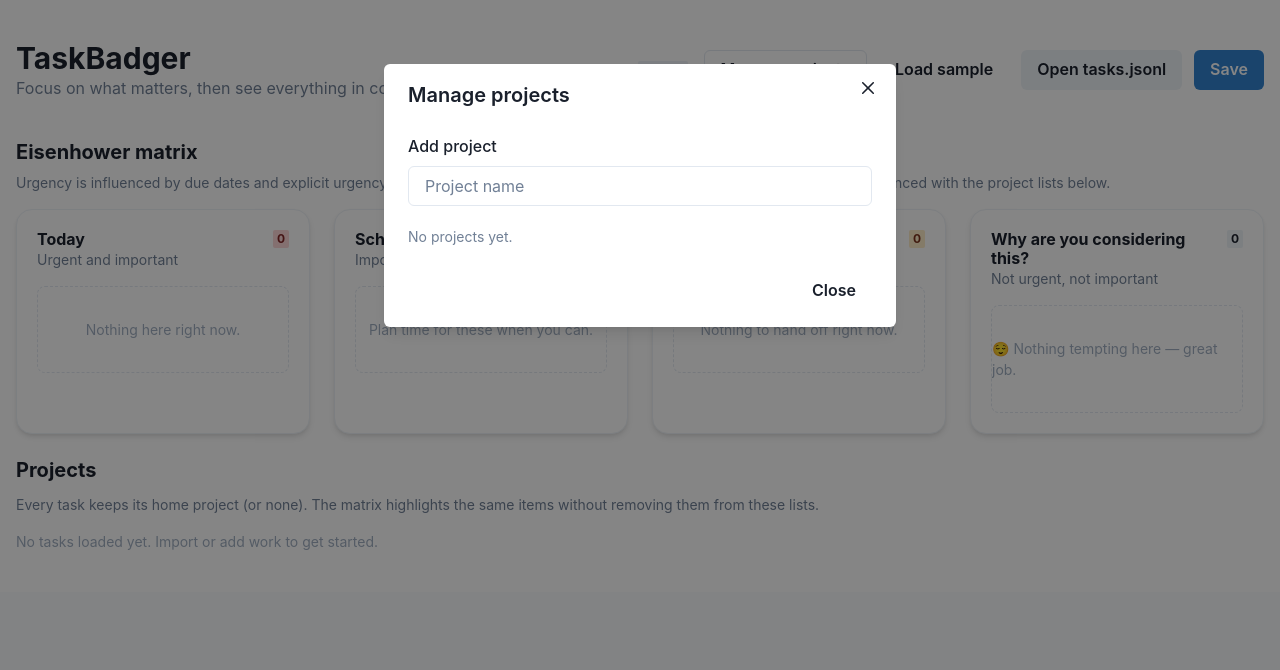
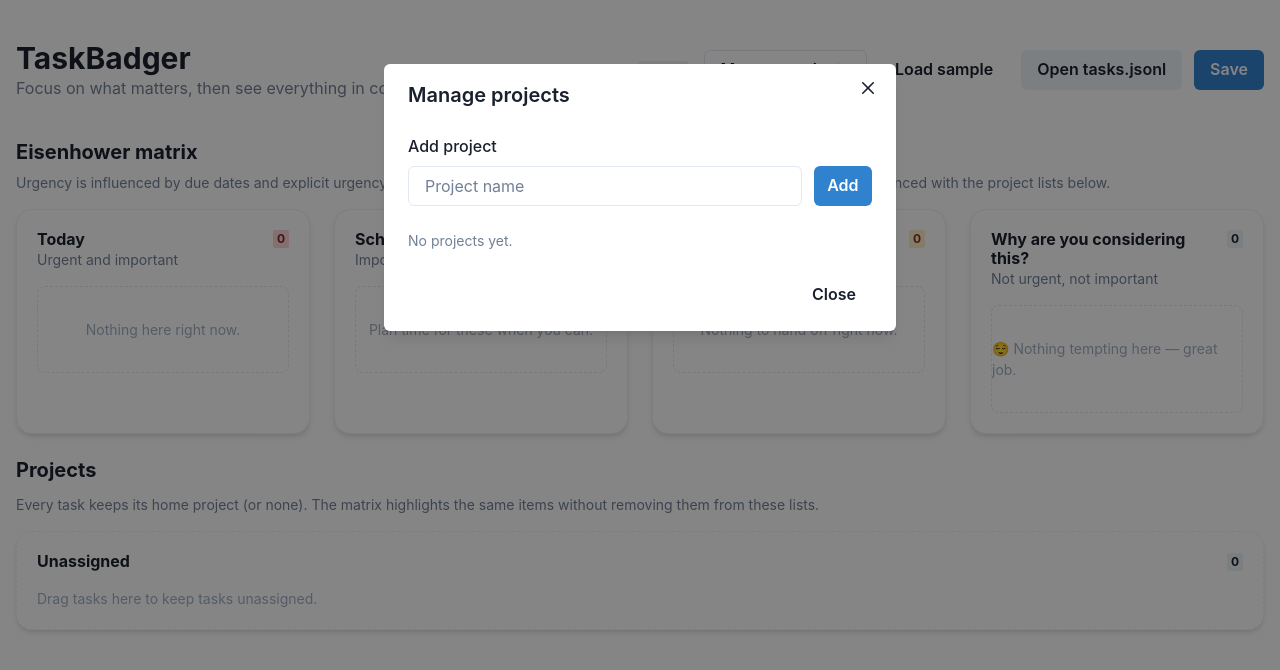
Before and after one commit to ashokfernandez/FocusBadger, a React (Vite) app: page / in a window 1280 px wide. Both pictures are taken after a click on the button "Manage projects". Shown: the top 670 px of the page. Built offline with nearby package versions, Linux system fonts and the light colour scheme.

Commit message:
feat(ui): polish project management and drag between lists

```diff
--- a/src/App.jsx
+++ b/src/App.jsx
@@ -65,6 +65,7 @@ function parseTags(value) {
 
 const MotionCircle = motion(Box);
 const MotionBadge = motion(Badge);
+const UNASSIGNED_LABEL = "Unassigned";
 
 function SaveStatusIndicator({ state }) {
   if (state.status === "saving") {
@@ -321,9 +322,57 @@ function MatrixQuadrant({
   );
 }
 
-function ProjectSection({ name, items, onEditTask, onToggleTask }) {
+function ProjectSection({
+  name,
+  projectKey,
+  items,
+  onEditTask,
+  onToggleTask,
+  onDropProject
+}) {
+  const allowDrop = Boolean(onDropProject);
+  const [isHover, setHover] = useState(false);
+
+  const handleDragOver = useCallback(
+    (event) => {
+      if (!allowDrop) return;
+      event.preventDefault();
+      if (event.dataTransfer) event.dataTransfer.dropEffect = "move";
+      if (!isHover) setHover(true);
+    },
+    [allowDrop, isHover]
+  );
+
+  const handleDragLeave = useCallback(() => {
+    setHover(false);
+  }, []);
+
+  const handleDrop = useCallback(
+    (event) => {
+      if (!allowDrop) return;
+      event.preventDefault();
+      setHover(false);
+      const raw = event.dataTransfer?.getData("text/plain");
+      if (!raw) return;
+      onDropProject?.(projectKey ?? undefined, raw);
+    },
+    [allowDrop, onDropProject, projectKey]
+  );
+
   return (
-    <Box borderWidth="1px" borderRadius="2xl" bg="white" boxShadow="md" p={5}>
+    <Box
+      borderWidth="1px"
+      borderRadius="2xl"
+      bg="white"
+      p={5}
+      boxShadow={allowDrop && isHover ? "xl" : "md"}
+      borderColor={allowDrop && isHover ? "purple.400" : "gray.100"}
+      borderStyle={allowDrop ? "dashed" : "solid"}
+      onDragOver={allowDrop ? handleDragOver : undefined}
+      onDragLeave={allowDrop ? handleDragLeave : undefined}
+      onDrop={allowDrop ? handleDrop : undefined}
+      transition="border-color 0.15s ease, box-shadow 0.15s ease"
+    >
       <Flex align="center" justify="space-between" mb={4}>
         <Heading size="sm">{name}</Heading>
         <Badge colorScheme="gray">{items.length}</Badge>
@@ -336,12 +385,13 @@ function ProjectSection({ name, items, onEditTask, onToggleTask }) {
               item={item}
               onEdit={onEditTask}
               onToggleDone={onToggleTask}
+              draggable={allowDrop}
             />
           ))}
         </Stack>
       ) : (
         <Text fontSize="sm" color="gray.400">
-          No tasks yet.
+          {projectKey ? `Drag tasks here to assign to ${name}.` : "Drag tasks here to keep tasks unassigned."}
         </Text>
       )}
     </Box>
@@ -574,34 +624,27 @@ function ProjectManagerModal({
   onDelete
 }) {
   const [newName, setNewName] = useState("");
-  const [error, setError] = useState("");
+  const [addError, setAddError] = useState("");
 
   useEffect(() => {
     if (!isOpen) {
       setNewName("");
-      setError("");
+      setAddError("");
     }
   }, [isOpen]);
 
   const handleAdd = useCallback(() => {
     const result = onAdd(newName);
     if (!result.ok) {
-      setError(result.message ?? "Unable to add project");
+      setAddError(result.message ?? "Unable to add project");
       return;
     }
     setNewName("");
-    setError("");
+    setAddError("");
   }, [newName, onAdd]);
 
   const handleRename = useCallback(
-    (name) => {
-      const next = window.prompt("Rename project", name);
-      if (next == null) return;
-      const result = onRename(name, next);
-      if (!result.ok) {
-        alert(result.message ?? "Unable to rename project");
-      }
-    },
+    (name, nextValue) => onRename(name, nextValue),
     [onRename]
   );
 
@@ -614,10 +657,7 @@ function ProjectManagerModal({
           : `Delete project "${name}"?`
       );
       if (!confirmed) return;
-      const result = onDelete(name);
-      if (!result.ok) {
-        alert(result.message ?? "Unable to delete project");
-      }
+      onDelete(name);
     },
     [onDelete, usage]
   );
@@ -639,50 +679,35 @@ function ProjectManagerModal({
         <ModalHeader>Manage projects</ModalHeader>
         <ModalCloseButton />
         <ModalBody>
-          <Stack spacing={5}>
-            <FormControl isInvalid={Boolean(error)}>
+          <Stack spacing={6}>
+            <FormControl isInvalid={Boolean(addError)}>
               <FormLabel>Add project</FormLabel>
+              <HStack align="center" spacing={3}>
                 <Input
                   placeholder="Project name"
                   value={newName}
                   onChange={(event) => {
                     setNewName(event.target.value);
-                  setError("");
+                    setAddError("");
                   }}
                   onKeyDown={handleKeyPress}
                 />
-              {error ? <FormErrorMessage>{error}</FormErrorMessage> : null}
+                <Button colorScheme="blue" onClick={handleAdd}>
+                  Add
+                </Button>
+              </HStack>
+              {addError ? <FormErrorMessage>{addError}</FormErrorMessage> : null}
             </FormControl>
-            <Stack spacing={3}>
+            <Stack spacing={4}>
               {projects.length ? (
                 projects.map((name) => (
-                  <Flex
+                  <ProjectListItem
                     key={name}
-                    align={{ base: "flex-start", md: "center" }}
-                    justify="space-between"
-                    gap={3}
-                  >
-                    <Box>
-                      <Text fontWeight="semibold">{name}</Text>
-                      <Text fontSize="xs" color="gray.500">
-                        {(usage[name] ?? 0).toLocaleString()} task
-                        {usage[name] === 1 ? "" : "s"}
-                      </Text>
-                    </Box>
-                    <ButtonGroup size="sm">
-                      <Button variant="ghost" onClick={() => handleRename(name)}>
-                        Rename
-                      </Button>
-                      <Tooltip label="Delete project" placement="top">
-                        <IconButton
-                          aria-label={`Delete project ${name}`}
-                          icon={<DeleteIcon />}
-                          variant="ghost"
-                          onClick={() => handleDelete(name)}
+                    name={name}
+                    count={usage[name] ?? 0}
+                    onRename={handleRename}
+                    onDelete={handleDelete}
                   />
-                      </Tooltip>
-                    </ButtonGroup>
-                  </Flex>
                 ))
               ) : (
                 <Text fontSize="sm" color="gray.500">
@@ -699,6 +724,69 @@ function ProjectManagerModal({
         </ModalFooter>
       </ModalContent>
     </Modal>
+  );
+}
+
+function ProjectListItem({ name, count, onRename, onDelete }) {
+  const [value, setValue] = useState(name);
+  const [error, setError] = useState("");
+
+  useEffect(() => {
+    setValue(name);
+    setError("");
+  }, [name]);
+
+  const handleRename = useCallback(() => {
+    const result = onRename(name, value);
+    if (!result.ok) {
+      setError(result.message ?? "Unable to rename project");
+      setValue(name);
+    } else {
+      setValue(result.name ?? value);
+      setError("");
+    }
+  }, [name, onRename, value]);
+
+  return (
+    <Stack spacing={1} key={name}>
+      <HStack align="flex-start" spacing={3}>
+        <Box flex="1">
+          <Input
+            size="sm"
+            value={value}
+            onChange={(event) => {
+              setValue(event.target.value);
+              setError("");
+            }}
+          />
+        </Box>
+        <Button
+          size="sm"
+          variant="ghost"
+          onClick={handleRename}
+          isDisabled={value.trim() === name.trim()}
+        >
+          Rename
+        </Button>
+        <Tooltip label="Delete project" placement="top">
+          <IconButton
+            size="sm"
+            variant="ghost"
+            aria-label={`Delete project ${name}`}
+            icon={<DeleteIcon />}
+            onClick={() => onDelete(name)}
+          />
+        </Tooltip>
+      </HStack>
+      <Text fontSize="xs" color="gray.500">
+        {count ? `${count.toLocaleString()} task${count === 1 ? "" : "s"}` : "No tasks yet"}
+      </Text>
+      {error ? (
+        <Text fontSize="xs" color="red.500">
+          {error}
+        </Text>
+      ) : null}
+    </Stack>
   );
 }
 
@@ -801,7 +889,7 @@ export default function App() {
       map.set(name, []);
     });
 
-    const noProject = [];
+    const unassigned = [];
 
     const sortItems = (items) =>
       items.slice().sort((a, b) => {
@@ -823,17 +911,19 @@ export default function App() {
           map.get(key).push(entry);
         }
       } else {
-        noProject.push(entry);
+        unassigned.push(entry);
       }
     });
 
     const entries = Array.from(map.entries())
-      .map(([name, items]) => ({ name, items: sortItems(items) }))
+      .map(([name, items]) => ({ name, projectKey: name, items: sortItems(items) }))
       .sort((a, b) => compareInsensitive(a.name, b.name));
 
-    if (noProject.length) {
-      entries.push({ name: "No project", items: sortItems(noProject) });
-    }
+    entries.push({
+      name: UNASSIGNED_LABEL,
+      projectKey: undefined,
+      items: sortItems(unassigned)
+    });
 
     return entries;
   }, [tasks, projects]);
@@ -1008,6 +1098,20 @@ export default function App() {
     [updateTask]
   );
 
+  const handleProjectDrop = useCallback(
+    (projectName, rawIndex) => {
+      const index = Number.parseInt(rawIndex, 10);
+      if (Number.isNaN(index)) return;
+      updateTask(index, (draft) => {
+        const target = projectName ?? undefined;
+        const current = draft.project ?? undefined;
+        if (current === target) return false;
+        return { project: target };
+      });
+    },
+    [updateTask]
+  );
+
   const handleSaveEdit = useCallback(
     (changes) => {
       if (editingIndex == null) return;
@@ -1166,23 +1270,19 @@ export default function App() {
                 removing them from these lists.
               </Text>
             </Stack>
-            {projectGroups.length ? (
             <Stack spacing={5}>
-                {projectGroups.map(({ name, items }) => (
+              {projectGroups.map(({ name, projectKey, items }) => (
                 <ProjectSection
-                    key={name}
+                  key={projectKey ?? "__unassigned"}
                   name={name}
+                  projectKey={projectKey}
                   items={items}
                   onEditTask={handleOpenEditor}
                   onToggleTask={handleToggleDone}
+                  onDropProject={handleProjectDrop}
                 />
               ))}
             </Stack>
-            ) : (
-              <Text fontSize="sm" color="gray.400">
-                No tasks loaded yet. Import or add work to get started.
-              </Text>
-            )}
           </Box>
         </Stack>
       </Stack>
```
Lines whose indentation alone changed are shown as unchanged.
